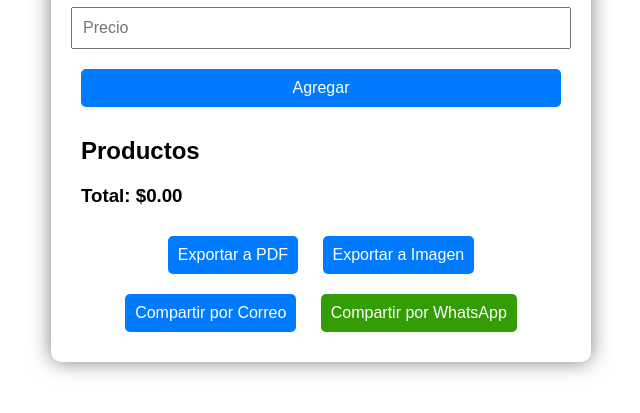
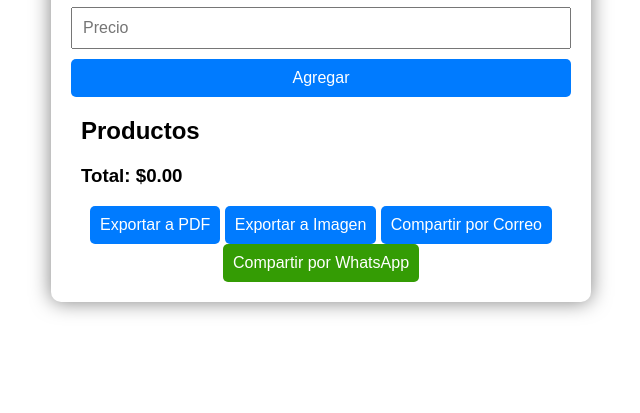
Before and after one commit to CsarChamorro/ListFast, a plain HTML site: page index.html in a window 1280 px wide. Shown: the part 165-578 px from the top of the page, without its empty margins (319-959 px from the left). Drawn offline with nearby package versions, Linux system fonts and the light colour scheme.

Commit message:
Update styles.css

```diff
--- a/styles.css
+++ b/styles.css
@@ -34,7 +34,7 @@ button {
     border: none;
     cursor: pointer;
     border-radius: 5px;
-    margin: 2%;
+    margin: 0%;
 }
 
 button:hover {
```
